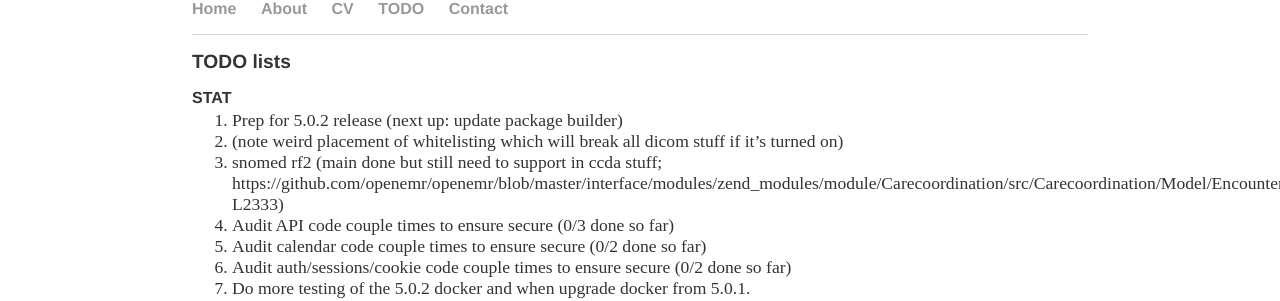
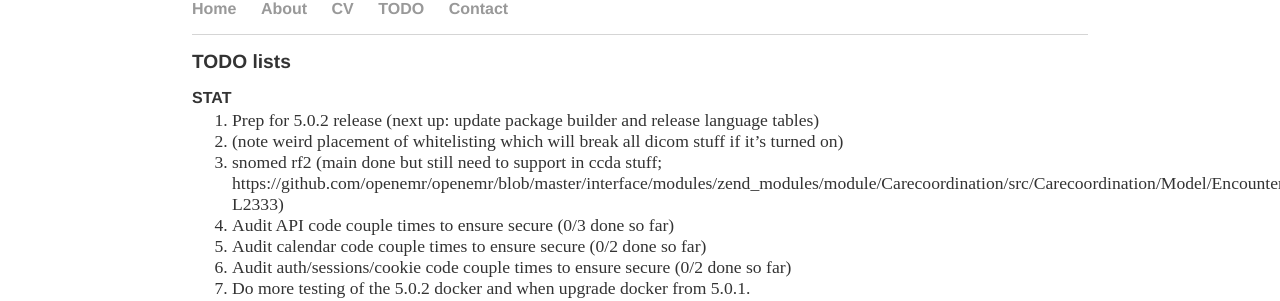
Before and after one commit to bradymiller/bradymiller.github.io, a Jekyll site: the page built from todo/index.md, in a window 1280 px wide. Shown: the part 149-450 px from the top of the page. Built offline with Jekyll 4.4.1, drawn with Linux system fonts in a browser that asks for light colours; our own code applies the rules of GitHub Pages for plain Markdown files.

Commit message:
Update index.md

```diff
--- a/todo/index.md
+++ b/todo/index.md
@@ -4,7 +4,7 @@ layout: default
 ## TODO lists
 
 ### STAT
-1. Prep for 5.0.2 release (next up: update package builder)
+1. Prep for 5.0.2 release (next up: update package builder and release language tables)
 1. (note weird placement of whitelisting which will break all dicom stuff if it's turned on)
 1. snomed rf2 (main done but still need to support in ccda stuff; https://github.com/openemr/openemr/blob/master/interface/modules/zend_modules/module/Carecoordination/src/Carecoordination/Model/EncounterccdadispatchTable.php#L2316-L2333)
 1. Audit API code couple times to ensure secure (0/3 done so far)
```
